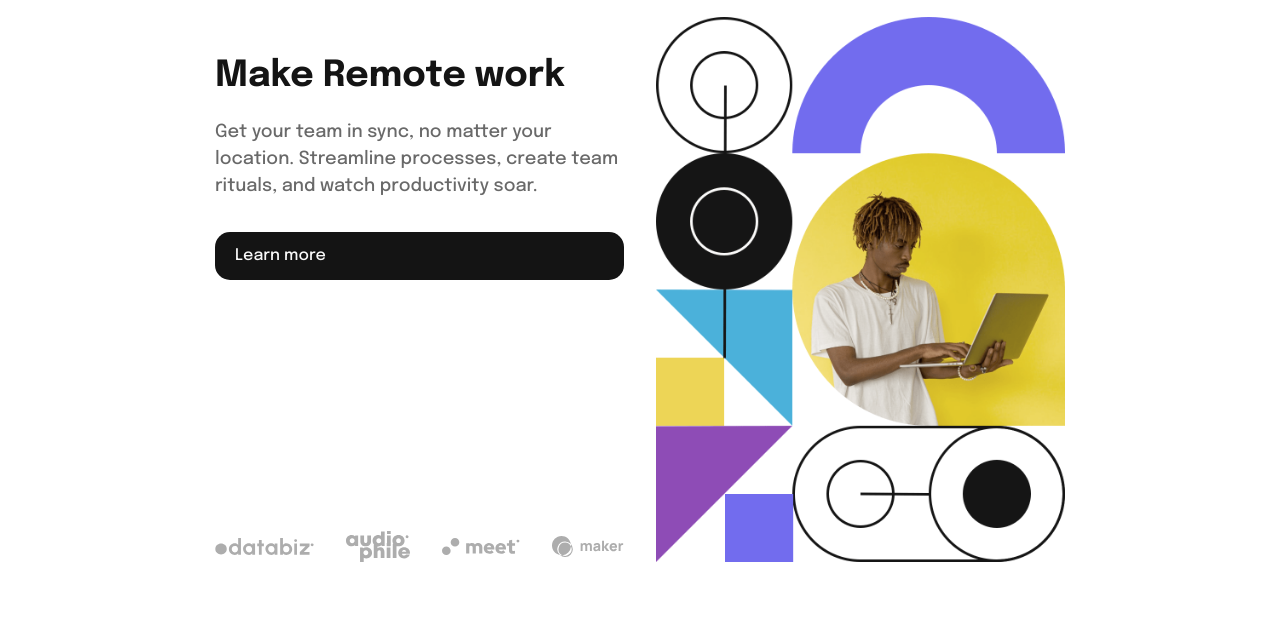
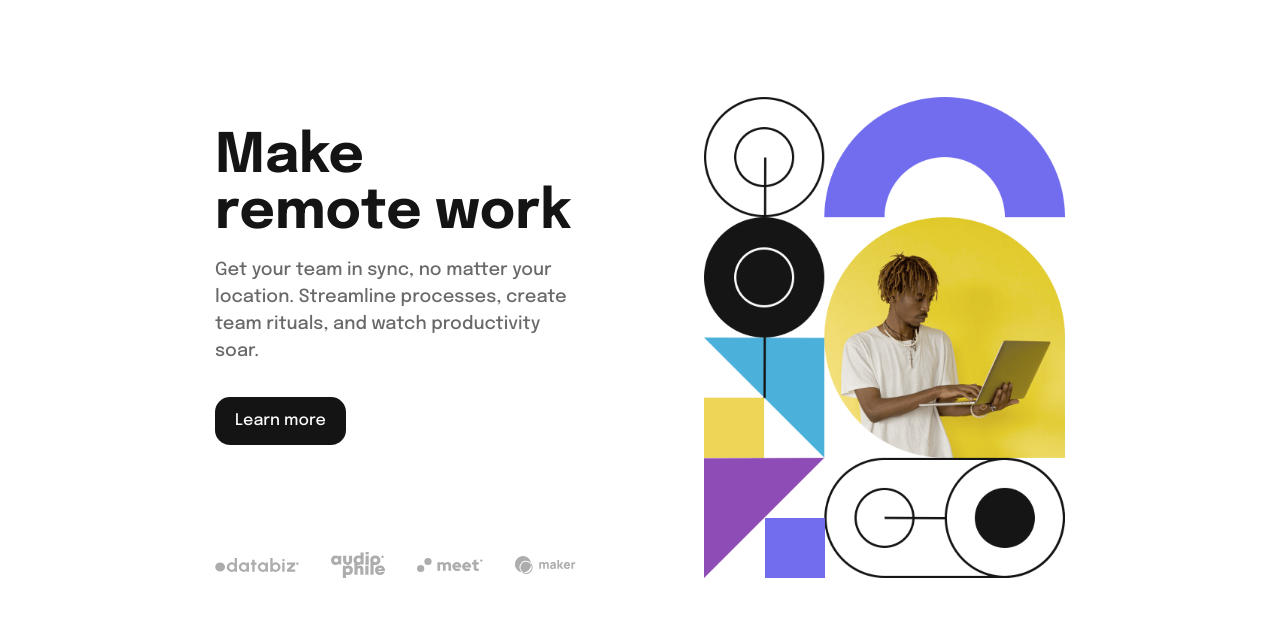
Before and after one commit to ralphvirtucio/intro-section-with-dropdown-nav, a plain HTML site: page index.html in a window 1280 px wide. Shown: the part 65-682 px from the top of the page. Drawn offline with Linux system fonts and the light colour scheme.

Commit message:
Implemented breakpoint Laptop: 1024px

```diff
--- a/index.html
+++ b/index.html
@@ -71,7 +71,7 @@
 
     <main class="main">
       <section class="hero">
-          <h1 class="hero__heading">Make Remote work</h1>
+          <h1 class="hero__heading">Make remote work</h1>
           <p class="hero__text">
             Get your team in sync, no matter your location. Streamline
             processes, create team rituals, and watch productivity soar.
--- a/scss/layout/_header.scss
+++ b/scss/layout/_header.scss
@@ -8,8 +8,10 @@
     align-items: center;
     padding-inline: 1rem;
 
+
     @media only screen and (min-width: 64rem) {
       justify-content: start;
+      margin-block-end: 5rem;
     }
   }
 
--- a/scss/layout/_main.scss
+++ b/scss/layout/_main.scss
@@ -8,7 +8,7 @@
 
   @media only screen and (min-width: 64rem) {
     grid-template-columns: 1fr 1fr;
-    gap: 2rem;
+    gap: 8rem;
     max-width: 850px;
     margin-inline: auto;
   }
@@ -17,19 +17,27 @@
   .hero {
     display: flex;
     flex-direction: column;
+    align-items: center;
+    text-align: center;
     margin-block-start: 2rem;
-    text-align: center;
     grid-row-start: 2;
 
     @media only screen and (min-width: 64rem) {
       text-align: start;
       grid-row-start: auto;
+      align-items: start;
 
     }
 
       .hero__heading {
         color: $almost-black;
         font-size: 2.25rem;
+
+        @media only screen and (min-width: 64rem) {
+         font-size: 3.4rem;
+         line-height: normal;
+         width: fit-content;
+        }
       }
 
 
```
Also changed, not shown: css/style.css, 1 other file.
